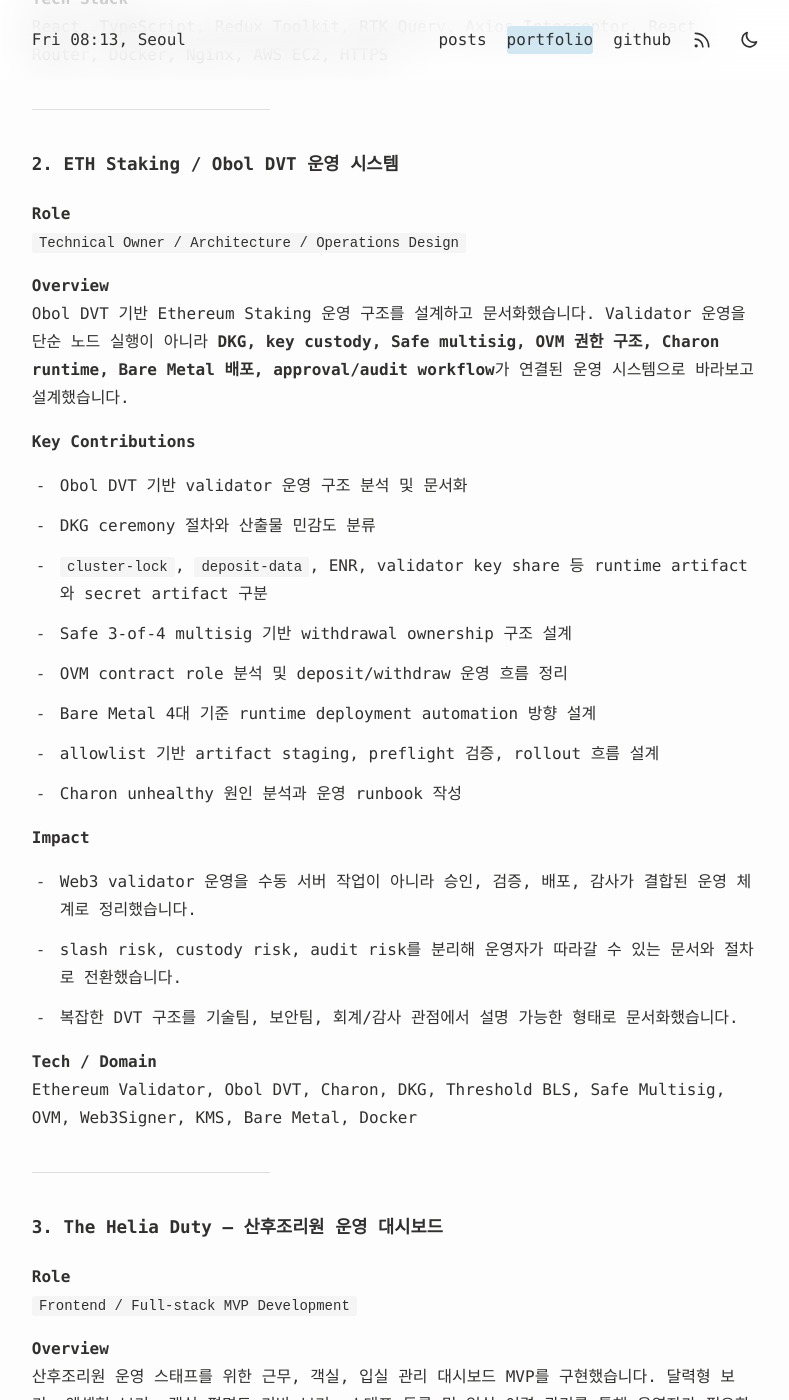
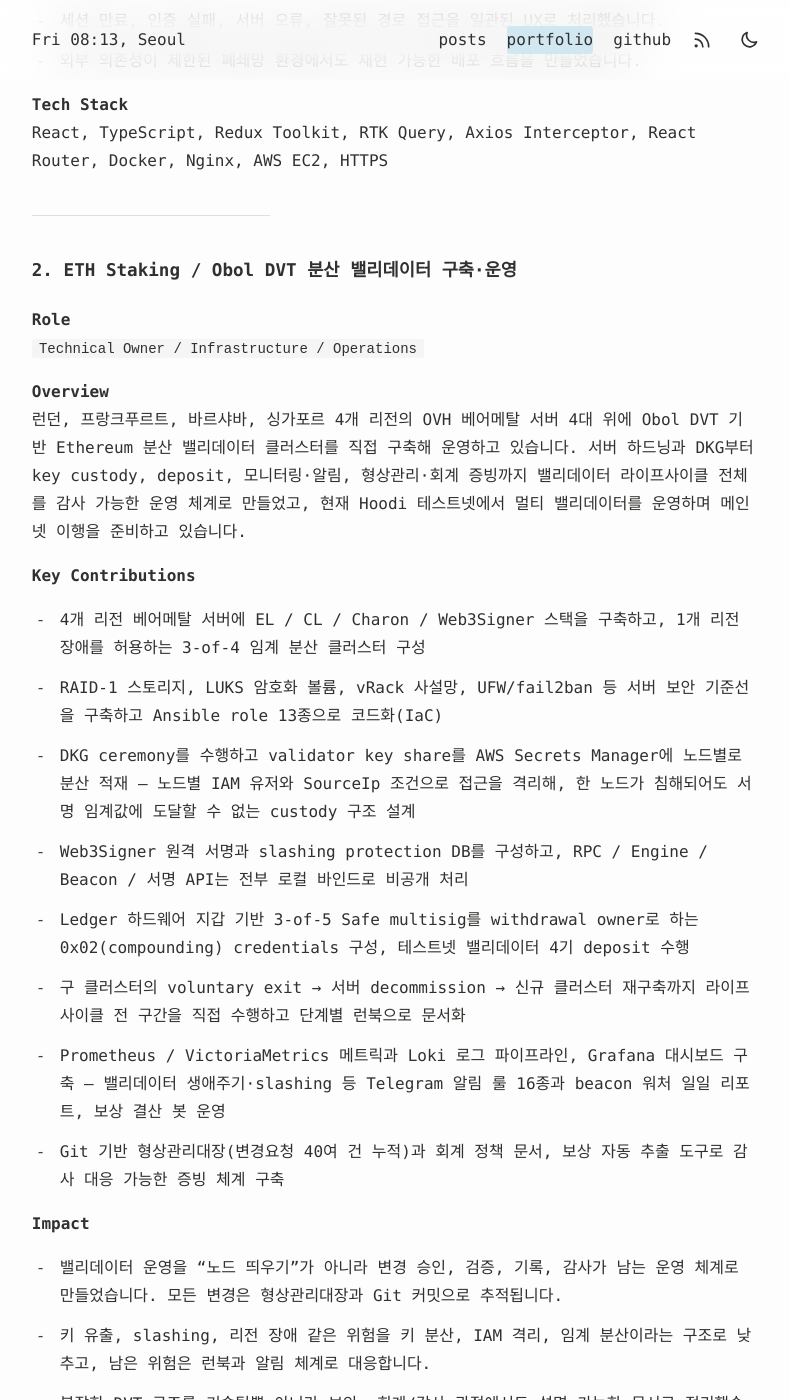
Before and after one commit to EthanKIMHG/EthanKIMHG.github.io, a Jekyll site: the page built from docs/portfolio.markdown, in a window 1280 px wide and 1400 px high, scrolled down 2453 px. Shown: the whole window, without its empty margins (247-1036 px from the left). Built offline with Jekyll 4.4.1, drawn with Linux system fonts in a browser that asks for light colours; some of the changed text lies outside the part shown.

Commit message:
update portfolio

```diff
--- a/docs/_posts/portfolio.md
+++ b/docs/_posts/portfolio.md
@@ -6,7 +6,7 @@
 
 React와 TypeScript 기반의 프론트엔드 개발을 중심으로, 인증 흐름, 서버 상태 관리, 성능 최적화, 폐쇄망/온프레미스 배포, 감사 대응이 필요한 운영 환경까지 함께 다뤄왔습니다.
 
-DID 신원 인증 플랫폼에서는 Holder, Issuer, Admin, Audit Admin 서비스를 구축하며 인증/인가, 감사 로그, 데이터 시각화, 폐쇄망 배포, GS 인증 대응을 경험했습니다. 현재는 Obol DVT 기반 Ethereum Staking 운영 구조를 설계하며 validator 운영, key custody, Safe multisig, Charon runtime, approval/audit workflow까지 Web3 인프라 영역으로 확장하고 있습니다.
+DID 신원 인증 플랫폼에서는 Holder, Issuer, Admin, Audit Admin 서비스를 구축하며 인증/인가, 감사 로그, 데이터 시각화, 폐쇄망 배포, GS 인증 대응을 경험했습니다. 현재는 4개국에 분산된 베어메탈 서버 4대 위에 Obol DVT 기반 Ethereum 분산 밸리데이터 클러스터를 직접 구축해 운영하며, key custody, Safe multisig, 모니터링·알림, 형상관리·회계 증빙까지 Web3 인프라 운영 전반으로 영역을 넓혔습니다. 최근에는 국방 기술 해커톤 플랫폼 D4D에 합류해 Next.js 프론트엔드와 Go API를 오가는 풀스택 개발을 하고 있습니다.
 
 ---
 
@@ -22,10 +22,11 @@ DID 신원 인증 플랫폼에서는 Holder, Issuer, Admin, Audit Admin 서비
 | --- | --- |
 | 인증/보안 UX | JWT, Refresh Token, HttpOnly Cookie, Silent Refresh, Session Security |
 | 프론트엔드 아키텍처 | Multi-service Routing, Server State, Client State, ErrorBoundary |
-| 배포/인프라 | Docker, Nginx, HTTPS, AWS EC2, On-premise, Closed Network |
+| 배포/인프라 | Docker, Nginx, HTTPS, AWS, OVH Bare Metal, Ansible, On-premise, Closed Network |
 | 성능 최적화 | Code Splitting, Gzip, Image Optimization, Bundle Analysis, Caching |
-| Web3 운영 | Ethereum Staking, Obol DVT, DKG, Charon, Safe, OVM, Web3Signer/KMS |
-| 감사/통제 | Audit Log, Approval Workflow, Evidence Package, Key Custody |
+| Web3 운영 | Ethereum Staking, Obol DVT, DKG, Charon, Safe, Web3Signer, AWS Secrets Manager |
+| 모니터링/관측 | Prometheus, Grafana, Loki, Telegram Alerting, Daily Report Automation |
+| 감사/통제 | Audit Log, Configuration Management, Approval Workflow, Key Custody |
 
 ---
 
@@ -61,65 +62,99 @@ React, TypeScript, Redux Toolkit, RTK Query, Axios Interceptor, React Router, Do
 
 ---
 
-### 2. ETH Staking / Obol DVT 운영 시스템
+### 2. ETH Staking / Obol DVT 분산 밸리데이터 구축·운영
 
 **Role**
-`Technical Owner / Architecture / Operations Design`
+`Technical Owner / Infrastructure / Operations`
 
 **Overview**
-Obol DVT 기반 Ethereum Staking 운영 구조를 설계하고 문서화했습니다. Validator 운영을 단순 노드 실행이 아니라 **DKG, key custody, Safe multisig, OVM 권한 구조, Charon runtime, Bare Metal 배포, approval/audit workflow**가 연결된 운영 시스템으로 바라보고 설계했습니다.
+런던, 프랑크푸르트, 바르샤바, 싱가포르 4개 리전의 OVH 베어메탈 서버 4대 위에 Obol DVT 기반 Ethereum 분산 밸리데이터 클러스터를 직접 구축해 운영하고 있습니다. 서버 하드닝과 DKG부터 key custody, deposit, 모니터링·알림, 형상관리·회계 증빙까지 밸리데이터 라이프사이클 전체를 감사 가능한 운영 체계로 만들었고, 현재 Hoodi 테스트넷에서 멀티 밸리데이터를 운영하며 메인넷 이행을 준비하고 있습니다.
 
 **Key Contributions**
 
-- Obol DVT 기반 validator 운영 구조 분석 및 문서화
-- DKG ceremony 절차와 산출물 민감도 분류
-- `cluster-lock`, `deposit-data`, ENR, validator key share 등 runtime artifact와 secret artifact 구분
-- Safe 3-of-4 multisig 기반 withdrawal ownership 구조 설계
-- OVM contract role 분석 및 deposit/withdraw 운영 흐름 정리
-- Bare Metal 4대 기준 runtime deployment automation 방향 설계
-- allowlist 기반 artifact staging, preflight 검증, rollout 흐름 설계
-- Charon unhealthy 원인 분석과 운영 runbook 작성
+- 4개 리전 베어메탈 서버에 EL / CL / Charon / Web3Signer 스택을 구축하고, 1개 리전 장애를 허용하는 3-of-4 임계 분산 클러스터 구성
+- RAID-1 스토리지, LUKS 암호화 볼륨, vRack 사설망, UFW/fail2ban 등 서버 보안 기준선을 구축하고 Ansible role 13종으로 코드화(IaC)
+- DKG ceremony를 수행하고 validator key share를 AWS Secrets Manager에 노드별로 분산 적재 — 노드별 IAM 유저와 SourceIp 조건으로 접근을 격리해, 한 노드가 침해되어도 서명 임계값에 도달할 수 없는 custody 구조 설계
+- Web3Signer 원격 서명과 slashing protection DB를 구성하고, RPC / Engine / Beacon / 서명 API는 전부 로컬 바인드로 비공개 처리
+- Ledger 하드웨어 지갑 기반 3-of-5 Safe multisig를 withdrawal owner로 하는 0x02(compounding) credentials 구성, 테스트넷 밸리데이터 4기 deposit 수행
+- 구 클러스터의 voluntary exit → 서버 decommission → 신규 클러스터 재구축까지 라이프사이클 전 구간을 직접 수행하고 단계별 런북으로 문서화
+- Prometheus / VictoriaMetrics 메트릭과 Loki 로그 파이프라인, Grafana 대시보드 구축 — 밸리데이터 생애주기·slashing 등 Telegram 알림 룰 16종과 beacon 워처 일일 리포트, 보상 결산 봇 운영
+- Git 기반 형상관리대장(변경요청 40여 건 누적)과 회계 정책 문서, 보상 자동 추출 도구로 감사 대응 가능한 증빙 체계 구축
 
 **Impact**
 
-- Web3 validator 운영을 수동 서버 작업이 아니라 승인, 검증, 배포, 감사가 결합된 운영 체계로 정리했습니다.
-- slash risk, custody risk, audit risk를 분리해 운영자가 따라갈 수 있는 문서와 절차로 전환했습니다.
-- 복잡한 DVT 구조를 기술팀, 보안팀, 회계/감사 관점에서 설명 가능한 형태로 문서화했습니다.
+- 밸리데이터 운영을 "노드 띄우기"가 아니라 변경 승인, 검증, 기록, 감사가 남는 운영 체계로 만들었습니다. 모든 변경은 형상관리대장과 Git 커밋으로 추적됩니다.
+- 키 유출, slashing, 리전 장애 같은 위험을 키 분산, IAM 격리, 임계 분산이라는 구조로 낮추고, 남은 위험은 런북과 알림 체계로 대응합니다.
+- 복잡한 DVT 구조를 기술팀뿐 아니라 보안, 회계/감사 관점에서도 설명 가능한 문서로 정리했습니다.
 
 **Tech / Domain**
-Ethereum Validator, Obol DVT, Charon, DKG, Threshold BLS, Safe Multisig, OVM, Web3Signer, KMS, Bare Metal, Docker
+Ethereum Validator, Obol DVT, Charon, DKG, Threshold BLS, Web3Signer, AWS Secrets Manager / IAM, Safe Multisig (Ledger), OVH Bare Metal, LUKS, RAID, vRack, Ansible, Docker, Prometheus, VictoriaMetrics, Loki, Grafana, Telegram Bot
 
 ---
 
-### 3. The Helia Duty — 산후조리원 운영 대시보드
+### 3. D4D — 국방 기술 해커톤 플랫폼
 
 **Role**
-`Frontend / Full-stack MVP Development`
+`Frontend / Full-stack Development`
 
 **Overview**
-산후조리원 운영 스태프를 위한 근무, 객실, 입실 관리 대시보드 MVP를 구현했습니다. 달력형 보기, 엑셀형 보기, 객실 평면도 기반 보기, 스태프 등록 및 입실 이력 관리를 통해 운영자가 필요한 정보를 빠르게 확인하고 관리할 수 있도록 구성했습니다.
+국방 기술 해커톤 플랫폼 D4D(Deploy for Defense)의 웹 서비스를 개발하고 있습니다. 참가 신청, 팀 구성, 프로젝트 제출, 심사, 쇼케이스로 이어지는 해커톤 운영 전 과정을 하나의 서비스로 담았고, Turborepo 모노레포에서 Next.js 프론트엔드와 Go(Fiber) API를 함께 다룹니다.
 
 **Key Contributions**
 
-- Next.js App Router 기반 운영 대시보드 구조 설계
-- 로그인, 대시보드, 공유 가능한 스케줄 페이지, 스태프 등록 화면 구성
-- Calendar View, Excel View, Room Floorplan View 등 운영 목적별 화면 전환 구현
-- Supabase 기반 스키마 관리 및 운영 데이터 흐름 설계
-- React Hook Form / Zod 기반 입력 검증 구조 적용
-- TanStack Query 기반 서버 데이터 조회 및 캐싱 구조 적용
-- Radix UI 기반 Dialog, Select, Popover, Tabs 등 운영툴 UI 구성
+- Next.js 15 App Router + React 19 기반 프론트엔드 개발, Feature-Sliced Design 구조 도입
+- 이벤트 phase(upcoming → apply → live → judging → closed)에 따라 신청, 제출, 쇼케이스 노출이 달라지는 상태 기반 UX 구현
+- 팀 초대/수락/탈퇴/해체 흐름 구현 — 초대 링크의 returnTo 검증으로 open redirect를 차단하고, 정원 제한과 동시 수락 경합을 안전하게 처리
+- 프로젝트 제출 흐름 안정화: 팀 멤버 검증, 재제출 시 upsert 멱등성 보장, 제출 전 검토 모달
+- Go API 이슈 직접 수정(pgx UUID 인코딩, 팀 초대 트랜잭션 폴백 등) — 프론트엔드에 갇히지 않고 풀스택으로 문제 해결
+- Playwright E2E 테스트 체계 구축(공개/인증 시나리오 분리)과 GitHub Actions CI 연동
+- KO/EN 다국어 지원, 참가 가이드 등 운영 콘텐츠 반영
 
 **Impact**
 
-- 실제 운영자가 사용하는 스케줄/객실/스태프 데이터를 하나의 대시보드에서 확인할 수 있도록 구조화했습니다.
-- 데이터 입력, 검증, 조회, 공유 페이지까지 연결된 운영 흐름을 설계했습니다.
+- 대규모 동시 제출을 가정한 rate limit과 멱등성 설계로, 마감 직전 트래픽에서도 안전한 제출 흐름을 만들었습니다.
+- 신청부터 심사, 수상까지 해커톤 운영 전 과정을 온라인에서 처리할 수 있는 플랫폼으로 완성했습니다.
 
 **Tech Stack**
-Next.js, React, TypeScript, Supabase, TanStack Query, React Hook Form, Zod, Radix UI, Tailwind CSS
+Next.js 15, React 19, TypeScript, Zustand, TanStack Query, Turborepo, Go, Fiber, PostgreSQL(Supabase), Redis, Playwright, GitHub Actions, Fly.io, Vercel
+
+**Link**
+[d4d.tech][https://d4d.tech]
 
 ---
 
-### 4. Tixxet — Web3 QR/NFC 티켓팅 MVP
+### 4. The Helia — 프리미엄 산후조리원 웹사이트
+
+**Role**
+`Frontend Development / UI System / SEO / Operations`
+
+**Overview**
+프리미엄 산후조리원 브랜드 The Helia의 공식 웹사이트를 구현하고 운영하고 있습니다. 객실, 신생아 케어, 스파/웰니스, 예약 안내 등 상담 전에 확인해야 하는 정보를 명확한 섹션 흐름으로 구성하고, 차분하고 고급스러운 브랜드 톤을 유지하는 디자인 시스템을 만들었습니다. 론칭 이후에도 고객 후기, 예약 전환, SEO를 계속 개선하며 실서비스로 운영 중입니다.
+
+**Key Contributions**
+
+- Next.js / TypeScript 기반 프로덕션 웹사이트 구현 및 운영
+- locale 라우팅 기반 한/영 다국어 지원 — 페이지별 메타데이터, hreflang, Open Graph까지 언어별로 구성
+- JSON-LD 구조화 데이터, 동적 사이트맵, canonical URL 등 검색 노출을 위한 SEO 최적화
+- 객실(VIP/VVIP/Prestige), 스파, 신생아실, 예약·가격, 고객 후기, FAQ 등 예약 전 탐색에 필요한 정보 구조 설계
+- 홈 퀵핏 가이드, 지도 앱 선택, 예약 CTA 개선 등 상담 전환을 높이는 기능을 반복적으로 추가
+- Framer Motion, GSAP, Lenis를 활용한 부드러운 인터랙션과 모바일 가독성 중심 레이아웃
+- Vercel Analytics / Speed Insights로 배포 후 사용자 행동과 성능 확인
+
+**Impact**
+
+- 단발성 제작이 아니라 론칭 이후 데이터와 현장 요청을 반영해 계속 개선하는, 운영 중인 실서비스입니다.
+- 사용자가 브랜드 정보를 빠르게 이해하고 상담/예약 행동으로 이어지도록 정보 구조와 전환 흐름을 설계했습니다.
+
+**Tech Stack**
+Next.js, React, TypeScript, Tailwind CSS, Framer Motion, GSAP, Lenis, Vercel
+
+**Link**
+[thehelia.co.kr](https://www.thehelia.co.kr)
+
+---
+
+### 5. Tixxet — Web3 QR/NFC 티켓팅 MVP
 
 **Role**
 `Product Architecture / Frontend / Web3 Integration`
@@ -140,40 +175,17 @@ Web2 사용자도 쉽게 사용할 수 있는 Web3 이벤트 티켓팅 MVP를
 
 - Web3 티켓팅의 복잡한 지갑, 민팅, 검증 흐름을 사용자가 이해하기 쉬운 QR/NFC 경험으로 전환했습니다.
 - 사용자 앱, 관리자 앱, 스마트 컨트랙트, 데이터베이스, 공통 UI 패키지를 분리해 확장 가능한 구조를 설계했습니다.
-- Mobile UX 를 고려한 자연스러움 화면 전환을 구현했습니다. (Stackflow)
+- Stackflow를 활용해 모바일 UX에 자연스러운 화면 전환을 구현했습니다.
 
 **Tech Stack**
 Stackflow, Next.js, TypeScript, Turborepo, Privy, Account Abstraction, Wagmi, Viem, Ethers.js, Supabase, AES256, Web NFC API
 
 ---
 
-### 5. The Helia — 프리미엄 산후조리원 웹사이트
+## Other Projects
 
-**Role**
-`Frontend Development / UI System / Interaction`
+- **ChiroMed — 의료기기 기업 웹사이트 리뉴얼**: 수부 임플란트, 의료용품 등을 다루는 의료기기 기업의 소개·제품 카탈로그 웹사이트를 리뉴얼했습니다. 프레임워크 없이 단일 HTML 경량 SPA로 구현해 한/영/중 3개국어, 제품 상세와 브로셔 다운로드, 해시 라우팅을 지원하며, Alibaba Cloud 인프라에서 서비스되고 있습니다.
 
-**Overview**
-프리미엄 산후조리원 브랜드를 위한 정보 중심 웹사이트를 구현했습니다. 시설, 신생아 케어, 스파/웰니스, 예약 안내 등 사용자가 상담 전 확인해야 하는 정보를 명확한 섹션 흐름으로 구성하고, 브랜드의 차분하고 고급스러운 톤을 유지하는 디자인 시스템을 정리했습니다.
-
-**Key Contributions**
-
-- Next.js / TypeScript 기반 프로덕션 웹사이트 구현
-- 브랜드 톤을 premium, calm, warm, conversion-oriented 방향으로 정의
-- 객실, 케어, 스파, 예약 안내 등 예약 전 탐색에 필요한 정보 구조 설계
-- 모바일 가독성을 고려한 카드형 섹션과 CTA 배치
-- Framer Motion, GSAP, Lenis를 활용한 부드러운 인터랙션 구성
-- Vercel Analytics / Speed Insights 기반 배포 후 사용자 경험 확인 구조 적용
-
-**Impact**
-
-- 사용자가 브랜드 정보를 빠르게 이해하고 상담/예약 행동으로 이어질 수 있도록 정보 구조와 전환 흐름을 설계했습니다.
-- 단순 랜딩 페이지가 아니라 브랜드 톤, 콘텐츠 구조, 모바일 UX, 인터랙션을 함께 고려한 웹사이트로 구현했습니다.
-
-**Tech Stack**
-Next.js, React, TypeScript, Tailwind CSS, Framer Motion, GSAP, Lenis, Vercel
-
-**Link**
-https://www.thehelia.co.kr
 ---
 
 ## Technical Strengths
@@ -196,7 +208,7 @@ JWT, HttpOnly Cookie, Silent Refresh, RTK Query, Axios Interceptor, ErrorBoundar
 
 ### 2. 제약 있는 환경에서도 배포 가능한 구조를 만듭니다
 
-폐쇄망, 온프레미스, AWS EC2 환경에서 Docker Multi-stage Build, Nginx path-based routing, HTTPS 구성을 통해 여러 프론트엔드 서비스를 안정적으로 배포했습니다.
+폐쇄망, 온프레미스, AWS EC2, 베어메탈 환경에서 Docker Multi-stage Build, Nginx path-based routing, HTTPS 구성을 통해 여러 서비스를 안정적으로 배포했습니다.
 
 **What I did**
 
@@ -221,7 +233,7 @@ Docker, Multi-stage Build, Nginx, Closed Network, Path-based Routing, SPA Routin
 - Vite/Rollup 환경에서는 `manualChunks`의 특성을 분석하고, Webpack과 다른 priority 처리 방식을 검증했습니다.
 - Terser, CompressionPlugin, ImageMinimizerPlugin, vite-plugin-image-optimizer 등을 적용해 console/debugger 제거, gzip 압축, 이미지 최적화를 수행했습니다.
 - 이미지 최적화에서는 `1.7MB → 240KB`, 3G 환경 로드 시간 `53.32s → 23.67s` 개선을 확인했습니다.
-- “Chunk를 잘게 나누면 무조건 빠르다”가 아니라, 요청 수 증가로 로드 시간이 늘어나는 경우까지 실험했습니다.
+- "Chunk를 잘게 나누면 무조건 빠르다"가 아니라, 요청 수 증가로 로드 시간이 늘어나는 경우까지 실험했습니다.
 
 **Keywords**
 Webpack, Vite, Rollup, Code Splitting, manualChunks, splitChunks, Gzip, Image Optimization, Bundle Analysis
@@ -262,95 +274,20 @@ ESLint, Flat Config, import.meta.glob, React Router Data API, React Hook Form, Z
 
 ---
 
-## ETH Staking Deep Dive
-
-> 아래 내용은 포트폴리오 본문에서는 접어두고, Notion toggle 또는 별도 기술 문서로 분리하는 것을 추천합니다.
-
-### 1. Obol DVT 기반 Ethereum Staking 구조 설계
-
-Obol Distributed Validator는 하나의 validator key를 여러 operator가 threshold 방식으로 나누어 운영하는 구조입니다. 저는 이 구조를 이해하기 위해 Charon의 내부 흐름, DKG, consensus, partial signature aggregation까지 정리했습니다.
-
-**Key Points**
-
-- Execution Layer / Consensus Layer / Charon / Validator Client 4계층 구조 정리
-- Charon의 Fetcher → Consensus → DutyDB → ValidatorAPI → Partial Signature → Aggregation → Broadcast 흐름 분석
-- QBFT 기반 duty consensus와 Threshold BLS 기반 부분 서명 구조 이해
-- Anti-slashing을 위한 Charon / Validator Client 이중 방어 구조 정리
-
----
-
-### 2. DKG Ceremony와 Key Custody 통제 설계
-
-Obol DVT에서는 DKG를 통해 validator key share가 분산 생성됩니다. 중요한 것은 클러스터 생성 자체가 아니라 원본 key share가 단일 위치에 재조합되지 않도록 통제하는 것입니다.
-
-**Key Points**
-
-- Obol DV Launchpad 기반 DKG 절차 실습 및 문서화
-- Creator / Operator / ENR / DKG command / 산출물 구조 정리
-- `cluster-lock.json`, `deposit-data.json`, `charon-enr-private-key`, `validator_keys`의 의미와 민감도 분류
-- `deposit-data.json`의 withdrawal credentials가 Safe address와 일치해야 한다는 검증 흐름 정리
-- runtime에 필요한 artifact와 절대 stage하면 안 되는 secret artifact 구분
-- 원본 key share가 중앙 repository, shared drive, control plane DB에 수집되지 않았음을 입증하는 운영지침 초안 작성
-
----
-
-### 3. Safe Multisig / OVM 기반 소유권·권한 구조 설계
-
-스테이킹에서 중요한 것은 validator 실행뿐 아니라 staking된 ETH의 출금 권한과 보상 수취 권한이 누구에게 있는지를 명확히 하는 것입니다.
-
-**Key Points**
-
-- Safe 3-of-4 multisig 구조를 기준으로 단독 소유권 및 내부 승인 구조 설계
-- OVM role 구조 분석: `WITHDRAWAL_ROLE`, `CONSOLIDATION_ROLE`, `SET_BENEFICIARY_ROLE`, `RECOVER_FUNDS_ROLE`, `SET_REWARD_ROLE`, `DEPOSIT_ROLE`
-- OVM의 `deposit`, `withdraw`, role grant 구조를 Solidity 인터페이스 수준에서 분석
-- Owner Address를 EOA가 아니라 Safe로 설정해야 하는 이유 정리
-- withdrawal credentials, Safe owner snapshot, threshold, signer 조직도, approval log를 연결한 소유권 증빙 체계 설계
-
----
-
-### 4. Bare Metal 기반 DVT Runtime 배포 자동화 설계
-
-ETH Staking 운영은 단순히 노드를 실행하는 일이 아니라, 여러 서버에 동일한 기준으로 runtime을 배포하고 위험한 artifact가 섞이지 않도록 검증하는 일이 중요합니다.
-
-**Key Points**
-
-- 4대 Bare Metal Host 기준으로 EL / CL / Charon / Validator Client / Web3Signer / KMS 구조 분리
-- `cluster.yml`, `hosts.yml` 기반 host별 runtime render 구조 설계
-- 승인된 `.charon` artifact만 stage하는 allowlist 기반 staging 설계
-- `verify.sh`, `rollout.sh`, `host-preflight.sh`, `rollout-exec.sh` 흐름으로 배포 전 검증 강화
-- `validator_keys`, keystore, mnemonic, seed, password file은 runtime staging 대상에서 제외
-- Web Admin / API / Worker / Audit Log / Approval Workflow / Safe proposal export로 이어지는 control plane 구조 구상
-
----
-
-### 5. Charon 운영·장애 분석 체계 수립
-
-DVT 운영에서 Charon unhealthy는 단순 컨테이너 문제가 아니라 네트워크, beacon node, quorum, 리소스 문제가 결합되어 나타납니다.
-
-**Key Points**
-
-- Beacon node sync 상태 확인
-- EL/CL 연동 상태 확인
-- peer quorum 충족 여부 확인
-- relay/direct P2P connectivity 확인
-- disk I/O, memory, CPU saturation 확인
-- Charon consensus timeout, insufficient peers, beacon API timeout 로그 패턴 분석
-- direct P2P와 relay 기반 연결의 운영상 trade-off 정리
-- Docker가 문제를 해결하는 것이 아니라 스토리지, 네트워크, 리소스 설계가 핵심이라는 점을 운영 문서로 정리
-
----
-
 ## Tech Stack
 
 | Category | Stack |
 | --- | --- |
-| Frontend | React, TypeScript, React Router, TanStack Table, Dnd-Kit, sonner |
+| Frontend | React, Next.js (App Router), TypeScript, React Router, TanStack Table, Framer Motion, GSAP |
 | State / Data | Redux Toolkit, RTK Query, TanStack Query, Zustand |
 | Form / Validation | React Hook Form, Zod |
-| Build / Performance | Webpack, CRACO, Vite, Rollup, Terser, CompressionPlugin, vite-plugin-compression, ImageMinimizerPlugin, vite-plugin-image-optimizer, Bundle Analyzer / Visualizer |
-| Infra / Deployment | Docker, Docker Compose, Nginx, AWS EC2, Certbot, ngrok, HTTPS/TLS, Closed Network Deployment, Path-based Routing |
-| Web3 / Staking | Ethereum Validator, Obol DVT, Charon, DKG, Threshold BLS, QBFT, Safe Multisig, OVM, Web3Signer, KMS |
-| Operations / Governance | Approval Workflow, Audit Log, Evidence Package, Withdrawal Credentials 검증, Key Custody Control, Safe Owner Snapshot, Runtime Rollout, Charon Health Troubleshooting |
+| Backend | Go (Fiber), PostgreSQL, Supabase, Redis, JWT |
+| Build / Performance | Webpack, CRACO, Vite, Rollup, Terser, CompressionPlugin, ImageMinimizerPlugin, Bundle Analyzer / Visualizer |
+| Testing / CI | Playwright E2E, GitHub Actions |
+| Infra / Deployment | Docker, Docker Compose, Nginx, AWS EC2, OVH Bare Metal, Ansible, LUKS, RAID, vRack, UFW, HTTPS/TLS, Closed Network Deployment, Vercel, Fly.io |
+| Web3 / Staking | Ethereum Validator, Obol DVT, Charon, DKG, Threshold BLS, QBFT, Safe Multisig, Web3Signer, AWS Secrets Manager / IAM |
+| Monitoring / Observability | Prometheus, VictoriaMetrics, Grafana, Loki, Grafana Alloy, Telegram Alerting |
+| Operations / Governance | Configuration Management(형상관리대장), Audit Log, Approval Workflow, Runbook, Key Custody Control, 회계 증빙 자동화 |
 
 ---
 
@@ -358,15 +295,15 @@ DVT 운영에서 Charon unhealthy는 단순 컨테이너 문제가 아니라 네
 
 ### 1. 먼저 구조를 이해합니다
 
-새로운 기술을 사용할 때 단순히 예제를 따라 하지 않고, 내부 구조와 실패 케이스를 먼저 정리합니다. Obol DVT에서는 Charon의 consensus, partial signature, quorum, relay/direct P2P, DKG 산출물까지 구조적으로 이해하려고 했습니다.
+새로운 기술을 사용할 때 단순히 예제를 따라 하지 않고, 내부 구조와 실패 케이스를 먼저 정리합니다. Obol DVT에서는 Charon의 consensus, partial signature, quorum, relay/direct P2P, DKG 산출물까지 구조적으로 이해한 뒤 클러스터를 구축했습니다.
 
 ### 2. 운영 가능한 형태로 문서화합니다
 
-제가 작성하는 문서는 단순 학습 노트가 아니라, 다른 사람이 따라 할 수 있는 runbook과 guide를 목표로 합니다. 특히 ETH Staking에서는 회계감사, 내부통제, key custody까지 고려한 문서화를 진행했습니다.
+제가 작성하는 문서는 단순 학습 노트가 아니라, 다른 사람이 따라 할 수 있는 runbook과 guide를 목표로 합니다. ETH Staking에서는 형상관리대장, 회계 정책, exit/decommission 런북까지 회계감사와 내부통제를 고려한 문서 체계를 운영하고 있습니다.
 
 ### 3. 위험한 것은 자동화하지 않습니다
 
-자동화는 좋아하지만, staking처럼 자산과 slash risk가 걸린 영역에서는 자동화와 승인 경계를 분리합니다. 상태 수집, 검증, render, preflight는 자동화하되 deposit, withdrawal, signer 변경 같은 고위험 작업은 approval과 audit 안에서만 진행되도록 설계합니다.
+자동화는 좋아하지만, staking처럼 자산과 slash risk가 걸린 영역에서는 자동화와 승인 경계를 분리합니다. 상태 수집, 검증, 배포 수렴은 자동화하되 deposit, withdrawal, signer 변경 같은 고위험 작업은 승인과 기록 안에서만 진행합니다.
 
 ### 4. 프론트엔드를 제품의 가장자리까지 확장합니다
 
```
Also changed, not shown: 2 other files.
